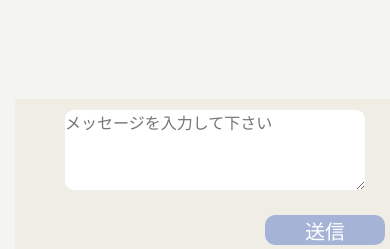
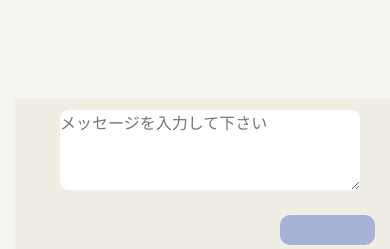
Before and after one commit to hawkcookie/CATALY, a Rails app: page /rooms/1 in a window 390 px wide. Shown: the part 595-844 px from the top of the page. Run offline with Rails 7, Linux system fonts and the light colour scheme; a user stored in the database is signed in; tables that the repository leaves empty hold one stand-in row (values such as "Sample post"); grey boxes marked "Sample" are stand-in pictures; data that the repository does not hold is empty; style sheets or scripts are compiled from the project's sources; some libraries are stand-ins or nearby versions.

Commit message:
textarea_dm

```diff
--- a/app/assets/stylesheets/rooms.scss
+++ b/app/assets/stylesheets/rooms.scss
@@ -102,10 +102,8 @@
         // dm送信エリア（文字記載場所）
     .send{
      bottom: 0;
-            width: 100%;
      text-align: center;
      background: #f0eee4;
-            color: #a92f60;
      margin-right: auto;//ここで中央寄せを指定する。
      margin-left : auto;
      width:800px;
@@ -271,13 +269,11 @@
     // dm送信エリア（文字記載場所）
     .send{
         bottom: 0;
-        width:100%;
         text-align: center;
         background: #f0eee4;
-        color: #a92f60;
         margin-right: auto;//ここで中央寄せを指定する。
         margin-left : auto;
-        width:400px;
+        width:100%;
         position: fixed;
         height: 150px;
     }
--- a/app/views/rooms/show.html.erb
+++ b/app/views/rooms/show.html.erb
@@ -73,25 +73,32 @@
           <br>　・性的もしくは卑猥な内容の発言
           <br>上記に違反する事実や申し出がある場合は、お問い合わせフォームからご連絡してください。
           <br>健全なサービス提供のため、運営がメッセージ内容を確認することがあります。
+     </div>
 <% end %>
 </div>
 
+
       <div class="send">
-
         <%= form_for @message do |f| %>
           <%= f.text_area :content, :placeholder => "メッセージを入力して下さい" , :size => 70 %>
           <%= f.hidden_field :room_id, :value => @room.id %>
-        <%= f.submit "送信" , :class => 'btn_send',:id=>'btn_send' %>
-
+          <%= button_tag :type => "submit", :class =>"btn_send",:id=>'btn_send' do %>
+          <i class="fas fa-paper-plane"></i>
         <% end %>
       </div>
+  <% end %>
+
+
+
+
+
 
 <!--<%= link_to "DM一覧", "/rooms/:id/index" %>-->
 
 <!--<%= link_to "ユーザー一覧に戻る", "/" %>-->
 
 
-</div>
+
 
 <script type="text/javascript">
 $(function(){
```
Lines whose indentation alone changed are shown as unchanged.
